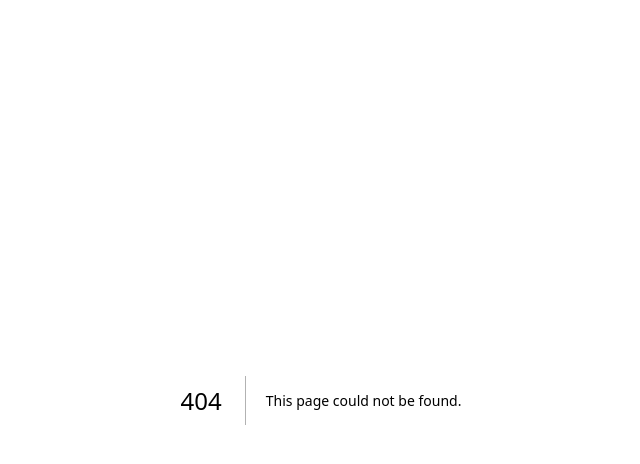
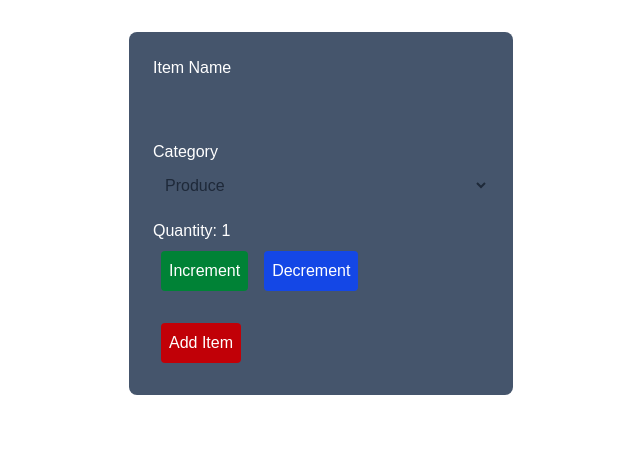
Before and after one commit to CodyLeblanc13/cprg306-assignments, a Next.js app: page /week-5 in a window 1280 px wide. Before the commit this address had no page. Shown: the top 464 px of the page, without its empty margins (319-959 px from the left). Built offline with nearby package versions, Linux system fonts and the light colour scheme.

Commit message:
Ahmed Yassine Messaoudi's work for assignment 5

```diff
--- /dev/null
+++ b/app/week-5/new-item.js
@@ -0,0 +1,87 @@
+"use client"
+import { useState } from "react";
+
+export default function NewItem() {
+    const [quantity, setQuantity] = useState(1);
+    const [name, setName] = useState("");
+    const [category, setCategory] = useState("produce");
+
+
+    function handleSubmit(e) {
+        e.preventDefault();
+        let item = {name, quantity, category};
+        console.log(item);
+        alert(`Name: ${name}\nQuantity: ${quantity}\nCategory: ${category}`);
+
+        setName("");
+        setQuantity(1);
+        setCategory("produce");
+    }
+
+    function handleNewName(e) {
+        setName(e.target.value);
+    }
+    function handleNewCategory(e) {
+        setCategory(e.target.value);
+    }
+
+    function increment() {
+        if (quantity < 20) {
+            setQuantity(quantity + 1)
+        }
+    }
+
+    function decrement() {
+        if (quantity > 1) {
+            setQuantity(quantity - 1)
+        }
+    }
+
+    return (
+        <form
+            onSubmit={handleSubmit}
+            className="max-w-sm mx-auto mt-8 p-6 rounded-lg bg-slate-600 text-white space-y-4"
+        >
+            <div>
+                <label htmlFor="name" className="block mb-1 text-white">Item Name</label>
+                <input
+                    type="text"
+                    id="name"
+                    value={name}
+                    onChange={handleNewName}
+                    required
+                    className="w-full rounded p-2 text-black"
+                />
+            </div>
+
+            <div>
+                <label htmlFor="category" className="block mb-1 text-white">Category</label>
+                <select
+                    id="category"
+                    value={category}
+                    onChange={handleNewCategory}
+                    className="w-full rounded p-2 text-gray-800"
+                >
+                    <option value="produce">Produce</option>
+                    <option value="dairy">Dairy</option>
+                    <option value="bakery">Bakery</option>
+                    <option value="meat">Meat</option>
+                    <option value="frozen foods">Frozen Foods</option>
+                    <option value="canned goods">Canned Goods</option>
+                    <option value="dry goods">Dry Goods</option>
+                    <option value="beverages">Beverages</option>
+                    <option value="snacks">Snacks</option>
+                    <option value="household">Household</option>
+                    <option value="other">Other</option>
+                </select>
+            </div>
+
+            <div>
+                <p>Quantity: {quantity}</p>
+                <button type="button" onClick={increment} className="rounded bg-green-700 hover:bg-green-900 p-2 m-2">Increment</button>
+                <button type="button" onClick={decrement} className="rounded bg-blue-700 hover:bg-blue-900 p-2 m-2">Decrement</button>
+            </div>
+            <button type="submit" className="rounded bg-red-700 hover:bg-red-900 p-2 m-2">Add Item</button>
+        </form>
+    )
+}
--- /dev/null
+++ b/app/week-5/page.js
@@ -0,0 +1,9 @@
+import NewItem from "./new-item";
+
+export default function Page() {
+    return(
+        <main>
+            <NewItem/>
+        </main>
+    )
+}
```
